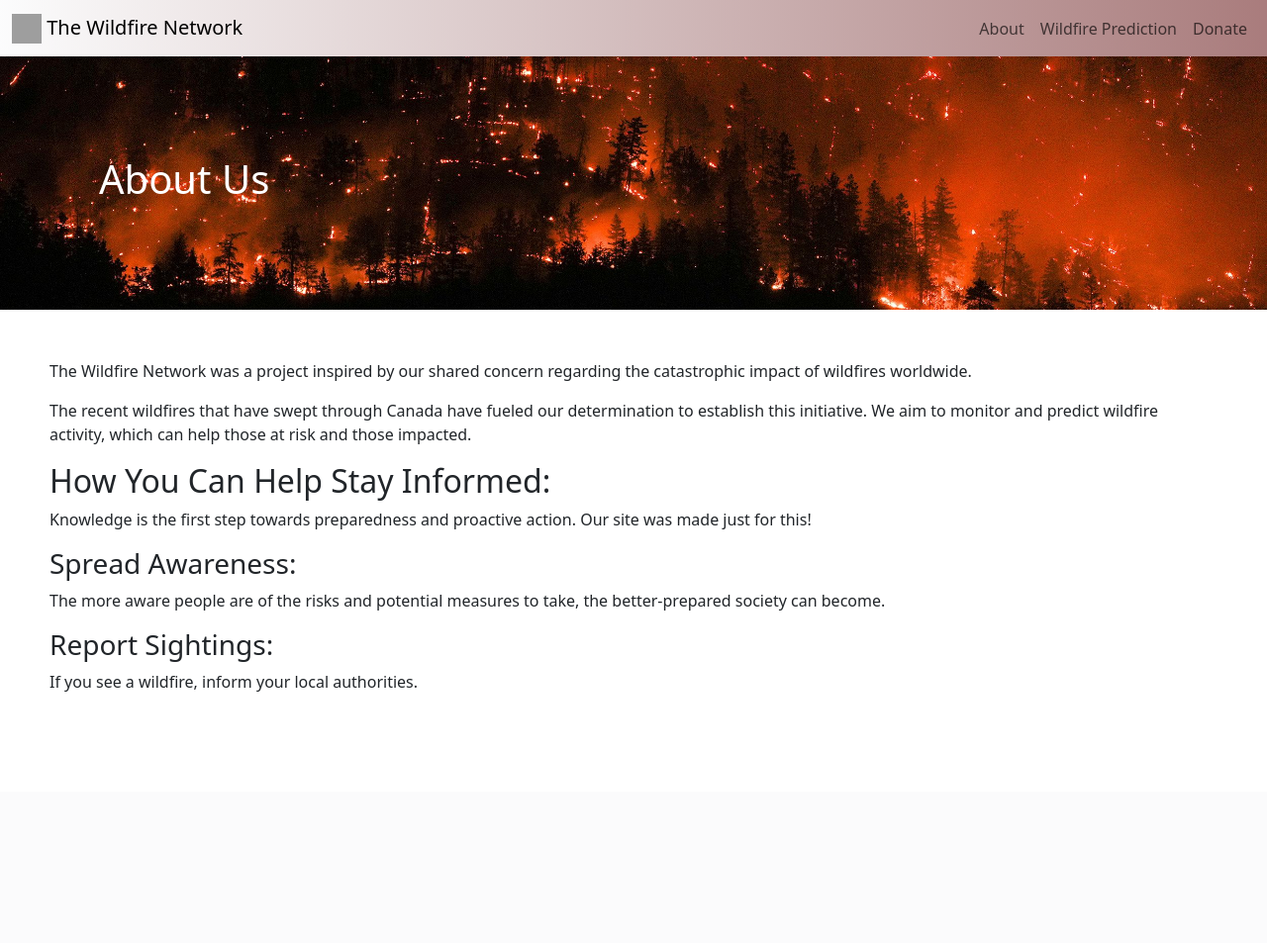
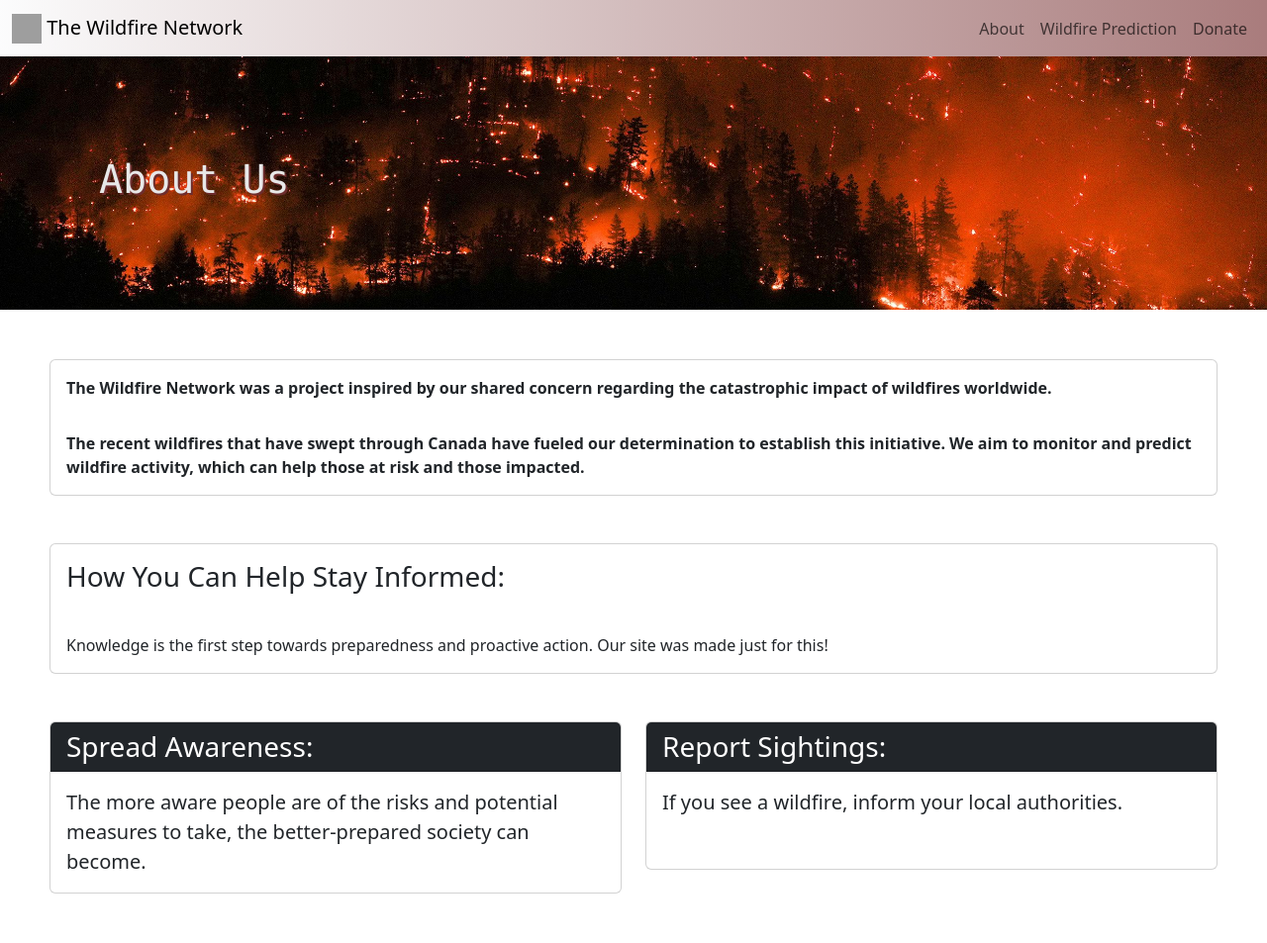
Before and after one commit to BrookMaoDev/TheWildfireNetwork, a Django app: page /about in a window 1280 px wide. Shown: the whole page at 99% size. Before the commit the page ends 699 px from the top, so only its background shows below. Run offline with Django 4.2, Linux system fonts and the light colour scheme; grey boxes are pictures that could not be loaded.

Commit message:
about page

```diff
--- a/home/static/home/about.css
+++ b/home/static/home/about.css
@@ -4,12 +4,20 @@
   background-position: center center;
   background-repeat: no-repeat;
   background-size: cover;
-  color: white;
   padding: 100px;
+  color:  #e8e8e8 ;
+  font-family: "Monaco", monospace;
+  text-shadow: 2px 2px #6e2d2d;
+}
+
+.card-custom {
+  min-height: 150px;
 }
 
 #text {
   margin: 50px;
+
 }
 
+
 /*# sourceMappingURL=about.css.map */
--- a/home/templates/home/about.html
+++ b/home/templates/home/about.html
@@ -5,26 +5,59 @@
   <h1>About Us</h1>
 </section>
 <section id="text">
-  <p>
+  <div class="card bg-gray ">
+    <div class="card-body fw-bold">
       The Wildfire Network was a project inspired by our shared concern regarding
       the catastrophic impact of wildfires worldwide.
-  </p>
-  <p>
+    </div>
+    <div class="card-body fw-bold">
       The recent wildfires that have swept through Canada have fueled our
       determination to establish this initiative. We aim to monitor and predict
       wildfire activity, which can help those at risk and those impacted.
-  </p>
-  <h2>How You Can Help Stay Informed:</h2>
-  <p>
+    </div>
+  </div>
+
+  <div class="card bg-gray mt-5 mb-5">
+    <div class="card-body h3 ">
+      How You Can Help Stay Informed:
+    </div>
+    <div class="card-body">
       Knowledge is the first step towards preparedness and proactive action. Our
       site was made just for this!
-  </p>
-  <h3>Spread Awareness:</h3>
-  <p>
-    The more aware people are of the risks and potential measures to take, the
-    better-prepared society can become.
-  </p>
-  <h3>Report Sightings:</h3>
+    </div>
+  </div>
+
+  <div class="row">
+    <div class="col">
+      <div class="card card-custom">
+        <div class="h3 card-header text-bg-dark ">
+          Spread Awareness:
+        </div>
+        <div class="card-body">
+          <blockquote class="blockquote mb-0">
+            <p>The more aware people are of the risks and potential measures to take, the
+              better-prepared society can become.</p>
+          </blockquote>
+        </div>
+      </div>
+    </div>
+    <div class="col">
+      <div class="card card-custom">
+        <div class="h3 card-header text-bg-dark">
+          Report Sightings:
+        </div>
+        <div class="card-body ">
+          <blockquote class="blockquote mb-0">
             <p>If you see a wildfire, inform your local authorities.</p>
+          </blockquote>
+        </div>
+      </div>
+    </div>
+  </div>
+
+
+
+
+
 </section>
 {% endblock %}
```
Also changed, not shown: home/templates/home/index.html (+12 -4 lines). Lines whose indentation alone changed are shown as unchanged.
